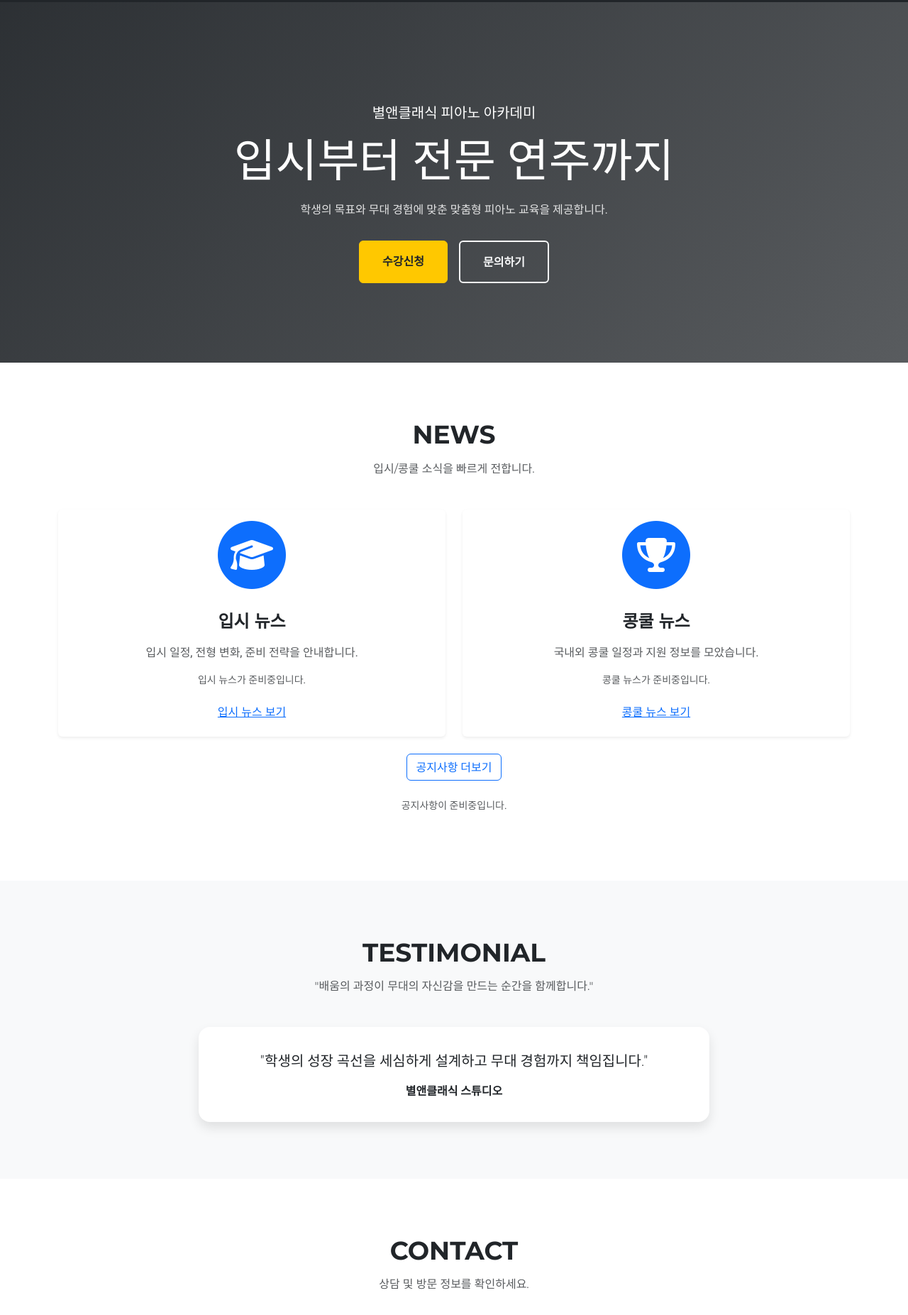
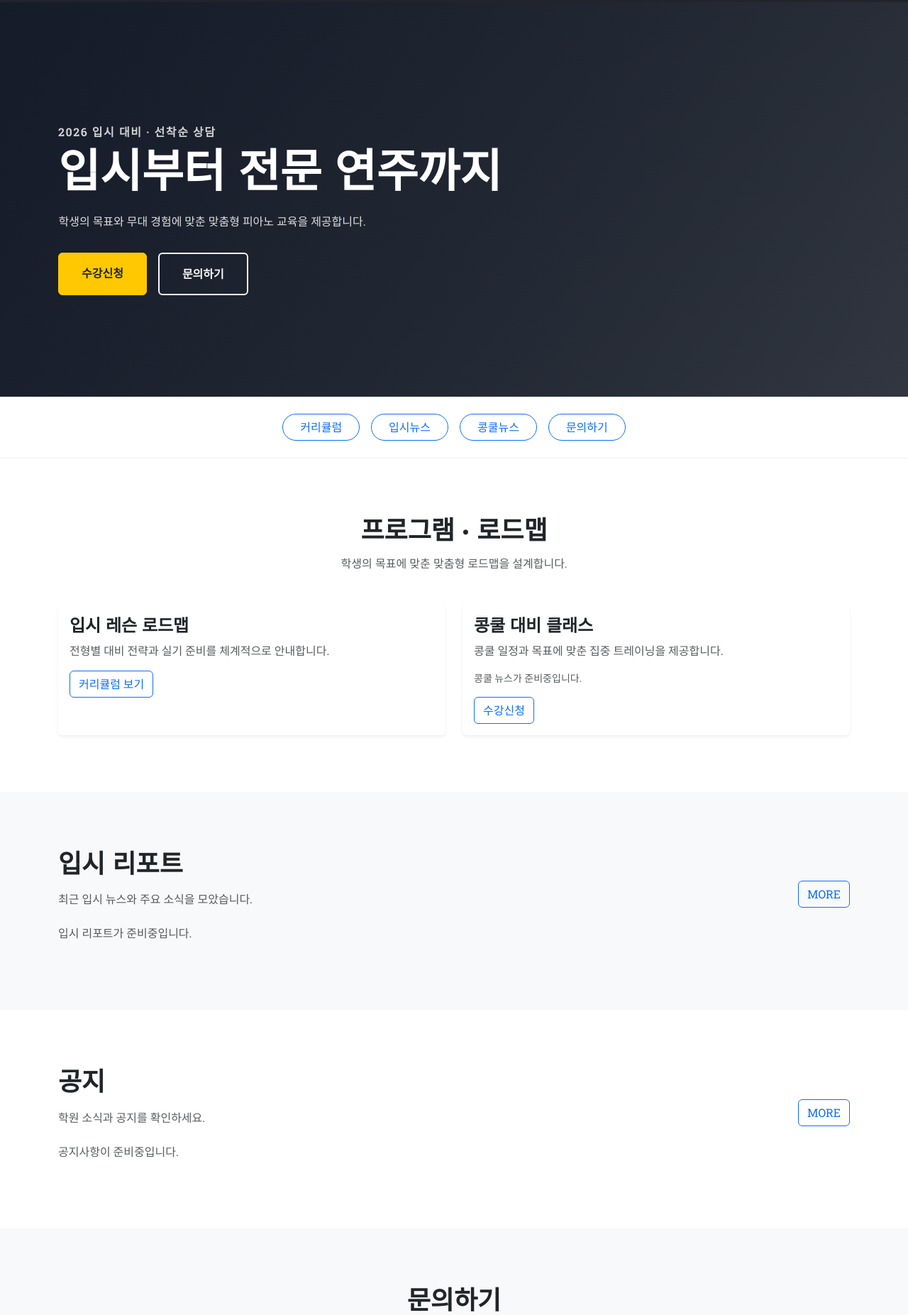
Before and after one commit to tuna1402/ByeolAndClassic, a Django app: page / in a window 1280 px wide. Shown: the part 73-1926 px from the top of the page at 71% size. Run offline with Django 5.2, Linux system fonts and the light colour scheme; data comes from the database, SQL or seed files in the repository; data that the repository does not hold is empty.

Commit message:
feat: redesign home with banner layout + rename hero to banner

```diff
--- a/pages/views.py
+++ b/pages/views.py
@@ -13,7 +13,7 @@ def home(request):
     )
     admission_latest = (
         base_queryset.filter(category__code="admission")
-        .order_by("-published_at", "-created_at")[:3]
+        .order_by("-published_at", "-created_at")[:5]
     )
     contest_latest = (
         base_queryset.filter(category__code="contest")
--- a/static/agency/css/agency.css
+++ b/static/agency/css/agency.css
@@ -55,6 +55,34 @@ h6,
   text-align: center;
   color: #fff;
   background: linear-gradient(135deg, rgba(33, 37, 41, 0.95), rgba(33, 37, 41, 0.75));
+}
+
+.home-banner {
+  min-height: 70vh;
+  background-size: cover;
+  background-position: center;
+  background-repeat: no-repeat;
+  position: relative;
+  display: flex;
+  align-items: center;
+}
+
+.home-banner::before {
+  content: "";
+  position: absolute;
+  inset: 0;
+  background: linear-gradient(115deg, rgba(17, 24, 39, 0.85), rgba(17, 24, 39, 0.55));
+}
+
+.home-banner .container {
+  position: relative;
+  z-index: 1;
+}
+
+.home-banner-kicker {
+  font-weight: 600;
+  letter-spacing: 0.1rem;
+  color: rgba(255, 255, 255, 0.8);
 }
 
 .masthead .masthead-subheading {
@@ -115,6 +143,11 @@ h6,
   border-width: 2px;
 }
 
+.home-quick-links {
+  background-color: #fff;
+  border-bottom: 1px solid rgba(0, 0, 0, 0.05);
+}
+
 .info-card,
 .testimonial {
   padding: 2rem 1.5rem;
@@ -156,3 +189,9 @@ h6,
     padding: 9rem 0 7rem;
   }
 }
+
+@media (max-width: 768px) {
+  .home-banner {
+    min-height: 58vh;
+  }
+}
--- a/templates/pages/home.html
+++ b/templates/pages/home.html
@@ -4,38 +4,58 @@
 {% block meta_description %}별앤클래식 피아노 아카데미의 최신 소식과 프로그램을 확인하세요.{% endblock %}
 
 {% block content %}
-  <header class="masthead"{% if site_brand and site_brand.masthead_hero_image %} style="background-image: url('{{ site_brand.masthead_hero_image.url }}');"{% endif %}>
+  <header class="masthead home-banner"{% if site_brand and site_brand.masthead_banner_image %} style="background-image: url('{{ site_brand.masthead_banner_image.url }}');"{% endif %}>
     <div class="container">
-      <div class="masthead-subheading">별앤클래식 피아노 아카데미</div>
-      <div class="masthead-heading text-uppercase">입시부터 전문 연주까지</div>
-      <p class="masthead-description">학생의 목표와 무대 경험에 맞춘 맞춤형 피아노 교육을 제공합니다.</p>
-      <div class="d-flex flex-column flex-sm-row justify-content-center gap-3">
-        <a class="btn btn-primary btn-xl text-uppercase" href="{% url 'enroll_form' %}">수강신청</a>
-        <a class="btn btn-outline-light btn-xl text-uppercase" href="{% url 'contact_form' %}">문의하기</a>
+      <div class="row align-items-center">
+        <div class="col-lg-7 text-center text-lg-start">
+          <p class="home-banner-kicker text-uppercase mb-2">2026 입시 대비 · 선착순 상담</p>
+          <h1 class="masthead-heading text-uppercase">입시부터 전문 연주까지</h1>
+          <p class="masthead-description">학생의 목표와 무대 경험에 맞춘 맞춤형 피아노 교육을 제공합니다.</p>
+          <div class="d-flex flex-column flex-sm-row gap-3 justify-content-center justify-content-lg-start">
+            <a class="btn btn-primary btn-xl text-uppercase" href="{% url 'enroll_form' %}">수강신청</a>
+            <a class="btn btn-outline-light btn-xl text-uppercase" href="{% url 'contact_form' %}">문의하기</a>
+          </div>
+        </div>
       </div>
     </div>
   </header>
 
-  <section class="page-section" id="news">
+  <section class="home-quick-links py-4">
+    <div class="container">
+      <div class="d-flex flex-wrap justify-content-center gap-3">
+        <a class="btn btn-outline-primary rounded-pill px-4" href="{% url 'curriculum' %}">커리큘럼</a>
+        <a class="btn btn-outline-primary rounded-pill px-4" href="{% url 'news_category' 'admission' %}">입시뉴스</a>
+        <a class="btn btn-outline-primary rounded-pill px-4" href="{% url 'news_category' 'contest' %}">콩쿨뉴스</a>
+        <a class="btn btn-outline-primary rounded-pill px-4" href="{% url 'contact_form' %}">문의하기</a>
+      </div>
+    </div>
+  </section>
+
+  <section class="page-section" id="program">
     <div class="container">
       <div class="text-center">
-        <h2 class="section-heading text-uppercase">News</h2>
-        <h3 class="section-subheading text-muted">입시/콩쿨 소식을 빠르게 전합니다.</h3>
+        <h2 class="section-heading text-uppercase">프로그램 · 로드맵</h2>
+        <h3 class="section-subheading text-muted">학생의 목표에 맞춘 맞춤형 로드맵을 설계합니다.</h3>
       </div>
-      <div class="row text-center">
-        <div class="col-md-6 mb-4">
+      <div class="row g-4">
+        <div class="col-md-6">
           <div class="card h-100 border-0 shadow-sm">
             <div class="card-body">
-              <span class="fa-stack fa-3x mb-3">
-                <i class="fas fa-circle fa-stack-2x text-primary"></i>
-                <i class="fas fa-graduation-cap fa-stack-1x fa-inverse"></i>
-              </span>
-              <h4 class="my-3">입시 뉴스</h4>
-              <p class="text-muted">입시 일정, 전형 변화, 준비 전략을 안내합니다.</p>
-              {% if admission_latest %}
-                <ul class="list-unstyled text-start small mt-3">
-                  {% for post in admission_latest %}
-                    <li class="mb-2">
+              <h4 class="card-title">입시 레슨 로드맵</h4>
+              <p class="card-text text-muted">전형별 대비 전략과 실기 준비를 체계적으로 안내합니다.</p>
+              <a class="btn btn-outline-primary" href="{% url 'curriculum' %}">커리큘럼 보기</a>
+            </div>
+          </div>
+        </div>
+        <div class="col-md-6">
+          <div class="card h-100 border-0 shadow-sm">
+            <div class="card-body">
+              <h4 class="card-title">콩쿨 대비 클래스</h4>
+              <p class="card-text text-muted">콩쿨 일정과 목표에 맞춘 집중 트레이닝을 제공합니다.</p>
+              {% if contest_latest %}
+                <ul class="list-unstyled small mb-3">
+                  {% for post in contest_latest %}
+                    <li class="mb-1">
                       <a href="{% url 'news_detail' category_code=post.category.code slug=post.slug %}">
                         {{ post.title }}
                       </a>
@@ -43,149 +63,73 @@
                   {% endfor %}
                 </ul>
               {% else %}
-                <p class="text-muted small mt-3">입시 뉴스가 준비중입니다.</p>
+                <p class="text-muted small mb-3">콩쿨 뉴스가 준비중입니다.</p>
               {% endif %}
-              <a class="btn btn-link" href="{% url 'news_category' 'admission' %}">입시 뉴스 보기</a>
+              <a class="btn btn-outline-primary" href="{% url 'enroll_form' %}">수강신청</a>
             </div>
-          </div>
-        </div>
-        <div class="col-md-6 mb-4">
-          <div class="card h-100 border-0 shadow-sm">
-            <div class="card-body">
-              <span class="fa-stack fa-3x mb-3">
-                <i class="fas fa-circle fa-stack-2x text-primary"></i>
-                <i class="fas fa-trophy fa-stack-1x fa-inverse"></i>
-              </span>
-              <h4 class="my-3">콩쿨 뉴스</h4>
-              <p class="text-muted">국내외 콩쿨 일정과 지원 정보를 모았습니다.</p>
-              {% if contest_latest %}
-                <ul class="list-unstyled text-start small mt-3">
-                  {% for post in contest_latest %}
-                    <li class="mb-2">
-                      <a href="{% url 'news_detail' category_code=post.category.code slug=post.slug %}">
-                        {{ post.title }}
-                      </a>
-                    </li>
-                  {% endfor %}
-                </ul>
-              {% else %}
-                <p class="text-muted small mt-3">콩쿨 뉴스가 준비중입니다.</p>
-              {% endif %}
-              <a class="btn btn-link" href="{% url 'news_category' 'contest' %}">콩쿨 뉴스 보기</a>
-            </div>
-          </div>
-        </div>
-      </div>
-      <div class="text-center">
-        <a class="btn btn-outline-primary" href="{% url 'news_category' 'notice' %}">공지사항 더보기</a>
-        <div class="mt-4">
-          {% if notice_latest %}
-            <ul class="list-unstyled small">
-              {% for post in notice_latest %}
-                <li class="mb-2">
-                  <a href="{% url 'news_detail' category_code=post.category.code slug=post.slug %}">
-                    {{ post.title }}
-                  </a>
-                </li>
-              {% endfor %}
-            </ul>
-          {% else %}
-            <p class="text-muted small mt-3">공지사항이 준비중입니다.</p>
-          {% endif %}
-        </div>
-      </div>
-    </div>
-  </section>
-
-  <section class="page-section bg-light" id="testimonial">
-    <div class="container">
-      <div class="text-center">
-        <h2 class="section-heading text-uppercase">Testimonial</h2>
-        <h3 class="section-subheading text-muted">"배움의 과정이 무대의 자신감을 만드는 순간을 함께합니다."</h3>
-      </div>
-      <div class="testimonial text-center">
-        <p class="lead">"학생의 성장 곡선을 세심하게 설계하고 무대 경험까지 책임집니다."</p>
-        <span class="testimonial-name">별앤클래식 스튜디오</span>
-      </div>
-    </div>
-  </section>
-
-  <section class="page-section" id="contact-info">
-    <div class="container">
-      <div class="text-center">
-        <h2 class="section-heading text-uppercase">Contact</h2>
-        <h3 class="section-subheading text-muted">상담 및 방문 정보를 확인하세요.</h3>
-      </div>
-      <div class="row text-center">
-        <div class="col-md-4 mb-4">
-          <div class="info-card h-100">
-            <span class="fa-stack fa-3x mb-3">
-              <i class="fas fa-circle fa-stack-2x text-primary"></i>
-              <i class="fas fa-headset fa-stack-1x fa-inverse"></i>
-            </span>
-            <h4 class="my-3">문의하기</h4>
-            <p class="text-muted">전화/카카오 채널로 상담이 가능합니다.</p>
-            <p class="fw-semibold">010-0000-0000</p>
-          </div>
-        </div>
-        <div class="col-md-4 mb-4">
-          <div class="info-card h-100">
-            <span class="fa-stack fa-3x mb-3">
-              <i class="fas fa-circle fa-stack-2x text-primary"></i>
-              <i class="fas fa-clock fa-stack-1x fa-inverse"></i>
-            </span>
-            <h4 class="my-3">운영 시간</h4>
-            <p class="text-muted">월~금 09:00~18:00</p>
-            <p class="fw-semibold">토요일 예약 운영</p>
-          </div>
-        </div>
-        <div class="col-md-4 mb-4">
-          <div class="info-card h-100">
-            <span class="fa-stack fa-3x mb-3">
-              <i class="fas fa-circle fa-stack-2x text-primary"></i>
-              <i class="fas fa-location-dot fa-stack-1x fa-inverse"></i>
-            </span>
-            <h4 class="my-3">찾아오시는 길</h4>
-            <p class="text-muted">서울시 강남구 예시로 123</p>
-            <a href="#" class="text-decoration-none">지도 보기</a>
           </div>
         </div>
       </div>
     </div>
   </section>
 
-  <section class="page-section bg-light" id="footer-links">
+  <section class="page-section bg-light" id="admission-report">
     <div class="container">
-      <div class="row">
-        <div class="col-md-3 mb-4">
-          <h4 class="text-uppercase">Studio</h4>
-          <ul class="list-unstyled">
-            <li><a href="{% url 'greeting' %}">소개</a></li>
-            <li><a href="{% url 'profile' %}">강사진</a></li>
-          </ul>
+      <div class="d-flex flex-wrap justify-content-between align-items-end mb-4">
+        <div>
+          <h2 class="section-heading text-uppercase">입시 리포트</h2>
+          <p class="section-subheading text-muted mb-0">최근 입시 뉴스와 주요 소식을 모았습니다.</p>
         </div>
-        <div class="col-md-3 mb-4">
-          <h4 class="text-uppercase">Program</h4>
-          <ul class="list-unstyled">
-            <li><a href="{% url 'curriculum' %}">커리큘럼</a></li>
-            <li><a href="{% url 'masterclass' %}">마스터 클래스</a></li>
-          </ul>
+        <a class="btn btn-outline-primary" href="{% url 'news_category' 'admission' %}">MORE</a>
+      </div>
+      {% if admission_latest %}
+        <ul class="list-group list-group-flush">
+          {% for post in admission_latest %}
+            <li class="list-group-item d-flex justify-content-between align-items-center">
+              <a href="{% url 'news_detail' category_code=post.category.code slug=post.slug %}">
+                {{ post.title }}
+              </a>
+              <span class="text-muted small">{{ post.published_at|date:"Y.m.d" }}</span>
+            </li>
+          {% endfor %}
+        </ul>
+      {% else %}
+        <p class="text-muted">입시 리포트가 준비중입니다.</p>
+      {% endif %}
+    </div>
+  </section>
+
+  <section class="page-section" id="notice">
+    <div class="container">
+      <div class="d-flex flex-wrap justify-content-between align-items-end mb-4">
+        <div>
+          <h2 class="section-heading text-uppercase">공지</h2>
+          <p class="section-subheading text-muted mb-0">학원 소식과 공지를 확인하세요.</p>
         </div>
-        <div class="col-md-3 mb-4">
-          <h4 class="text-uppercase">News</h4>
-          <ul class="list-unstyled">
-            <li><a href="{% url 'news_category' 'notice' %}">공지사항</a></li>
-            <li><a href="{% url 'news_category' 'contest' %}">콩쿨정보</a></li>
-          </ul>
-        </div>
-        <div class="col-md-3 mb-4">
-          <h4 class="text-uppercase">Contact</h4>
-          <ul class="list-unstyled">
-            <li><a href="{% url 'contact_form' %}">문의하기</a></li>
-            <li><a href="{% url 'enroll_form' %}">수강신청</a></li>
-          </ul>
-        </div>
+        <a class="btn btn-outline-primary" href="{% url 'news_category' 'notice' %}">MORE</a>
       </div>
+      {% if notice_latest %}
+        <ul class="list-group list-group-flush">
+          {% for post in notice_latest %}
+            <li class="list-group-item d-flex justify-content-between align-items-center">
+              <a href="{% url 'news_detail' category_code=post.category.code slug=post.slug %}">
+                {{ post.title }}
+              </a>
+              <span class="text-muted small">{{ post.published_at|date:"Y.m.d" }}</span>
+            </li>
+          {% endfor %}
+        </ul>
+      {% else %}
+        <p class="text-muted">공지사항이 준비중입니다.</p>
+      {% endif %}
+    </div>
+  </section>
+
+  <section class="page-section bg-light" id="contact-cta">
+    <div class="container text-center">
+      <h2 class="section-heading text-uppercase">문의하기</h2>
+      <p class="section-subheading text-muted">상담 및 방문 예약을 빠르게 도와드립니다.</p>
+      <a class="btn btn-primary btn-xl text-uppercase" href="{% url 'contact_form' %}">상담 신청하기</a>
     </div>
   </section>
 {% endblock %}
```
Also changed, not shown: pages/tests/test_home_banner.py (added, +25 -0 lines), siteconfig/admin.py (+6 -6 lines), siteconfig/models.py (+7 -1 lines), siteconfig/migrations/0002_remove_sitebrandsettings_masthead_hero_image_and_more.py (added).
